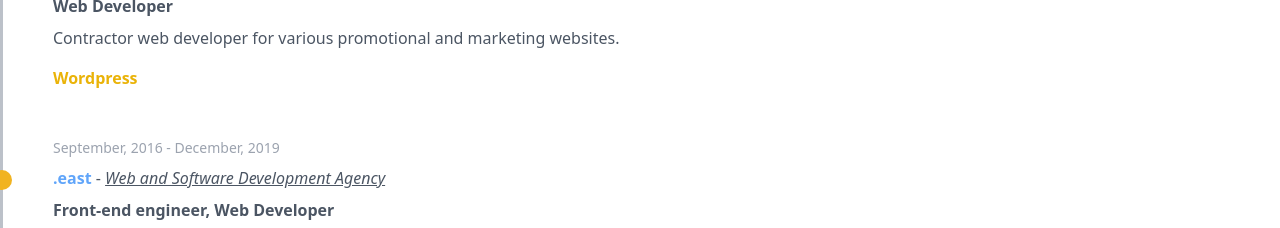
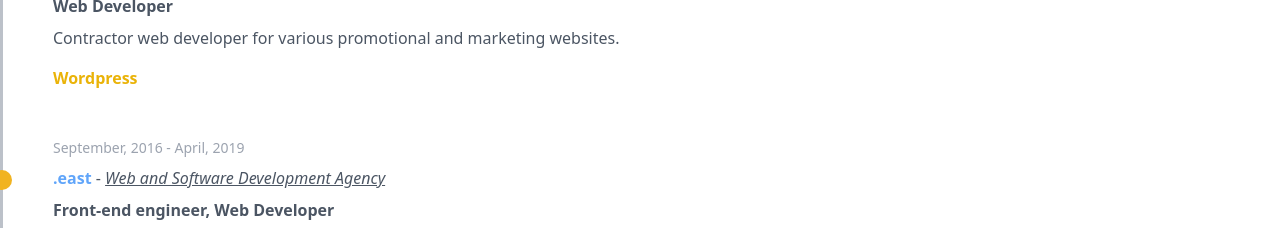
Before and after one commit to sbnhmzc/cv, a React (Create React App) app: page / in a window 1280 px wide. Shown: the part 1260-1488 px from the top of the page. Built offline with nearby package versions, Linux system fonts and the light colour scheme.

Commit message:
adjust .east work duration

```diff
--- a/src/data/workExperience.js
+++ b/src/data/workExperience.js
@@ -48,7 +48,7 @@ export const workExperience = [
     skills: ["Wordpress"],
   },
   {
-    duration: "September, 2016 - December, 2019",
+    duration: "September, 2016 - April, 2019",
     name: ".east",
     slogan: "Web and Software Development Agency",
     website: "/",
```
